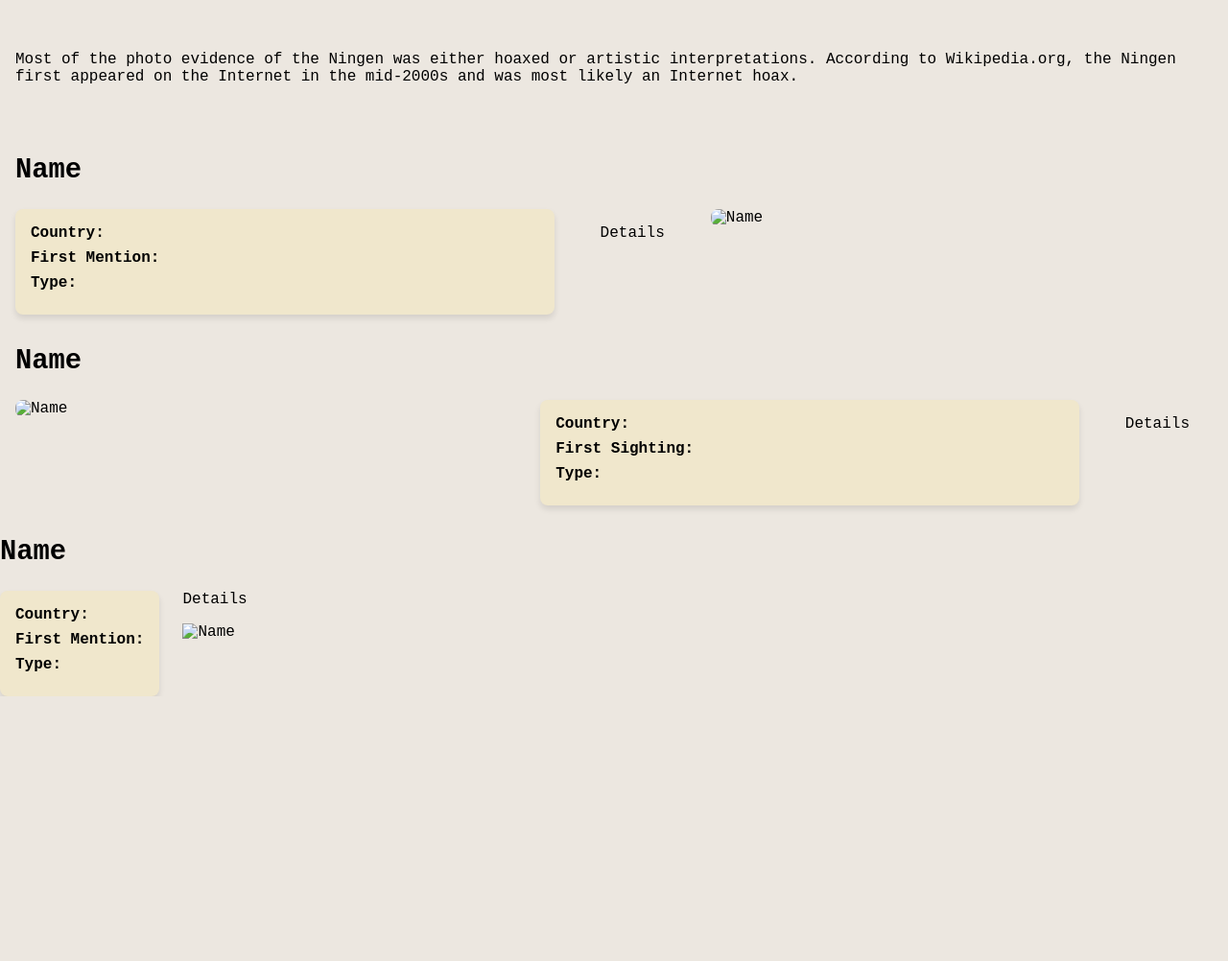
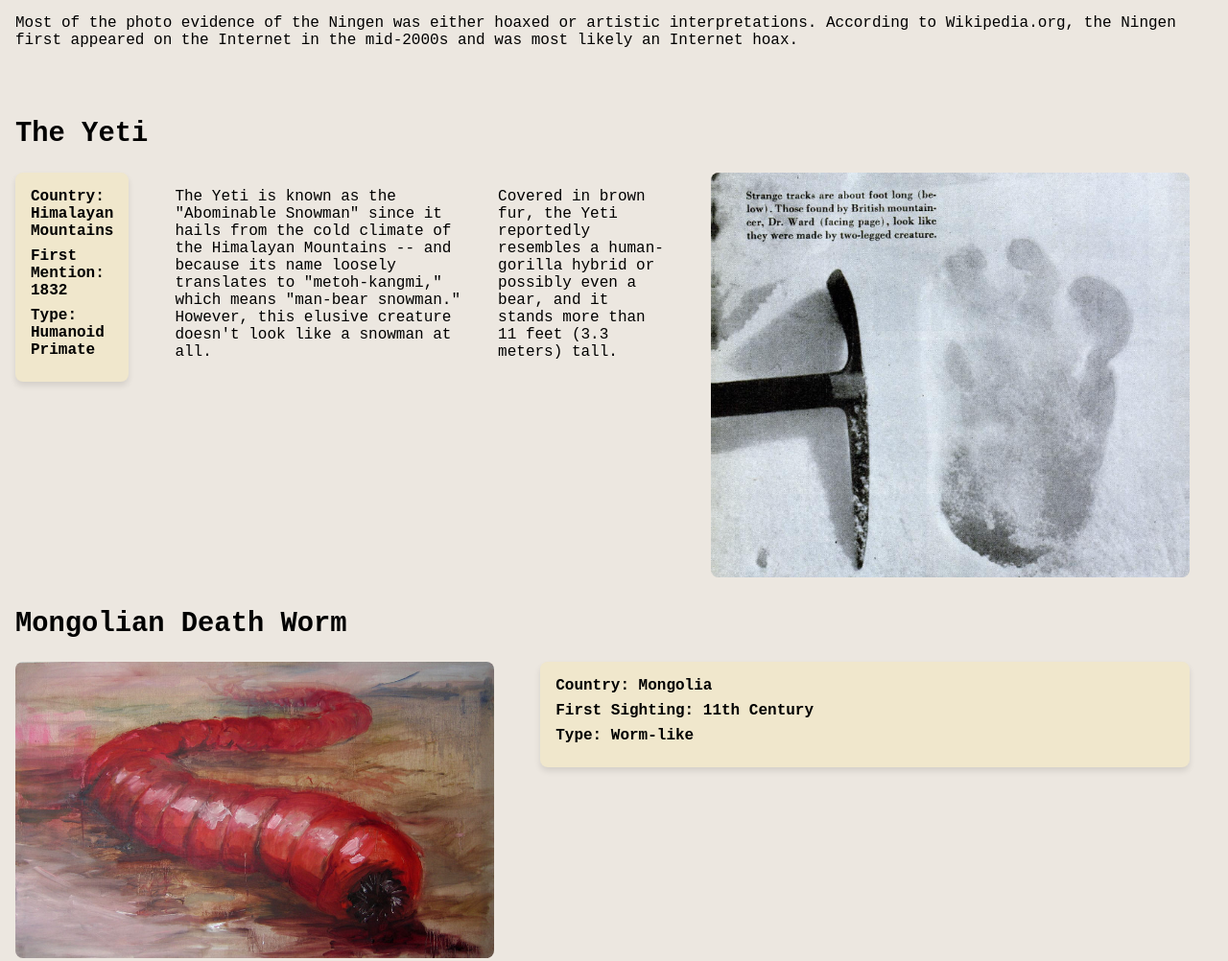
Before and after one commit to teaaraki/ics200_final, a website built with webpack: page src/pages/asia.html in a window 1280 px wide. Shown: the part 1449-2451 px from the top of the page at 96% size. Before the commit the page ends 2175 px from the top, so only its background shows below. Built offline with nearby package versions, Linux system fonts and the light colour scheme.

Commit message:
some placeholder text and more images

```diff
--- a/src/pages/asia.html
+++ b/src/pages/asia.html
@@ -62,54 +62,91 @@
 
 
   <section class="cryptid-section-asia">
-    <h2 class="cryptid-name">Name</h2>
+    <h2 class="cryptid-name">The Yeti</h2>
     <div class="cryptid-container right-image-asia">
       <div class="cryptid-info">
         <ul>
-          <li><strong>Country:</strong> </li>
-          <li><strong>First Mention:</strong> </li>
-          <li><strong>Type:</strong> </li>
+          <li><strong>Country: Himalayan Mountains</strong> </li>
+          <li><strong>First Mention: 1832</strong> </li>
+          <li><strong>Type: Humanoid Primate</strong> </li>
         </ul>
     </div>
         <p>
-          Details
+            The Yeti is known as the "Abominable Snowman" since it hails
+            from the cold climate of the Himalayan Mountains -- and
+            because its name loosely translates to "metoh-kangmi," which
+            means "man-bear snowman." However, this elusive creature
+            doesn't look like a snowman at all.
+            </p>
+            <p>
+            Covered in brown fur, the Yeti reportedly resembles a
+            human-gorilla hybrid or possibly even a bear, and it stands
+            more than 11 feet (3.3 meters) tall.
         </p>
 
-      <img src="../assets/image.jpg" alt="Name" />
+      <img src="../assets/yeti.png" alt="Name" />
     </div>
   </section>
 
   <section class="cryptid-section-asia">
-    <h2 class="cryptid-name">Name</h2>
+    <h2 class="cryptid-name">Mongolian Death Worm</h2>
     <div class="cryptid-container left-image-asia">
-      <img src="../assets/image.jpg" alt="Name" />
+      <img src="../assets/mongoliandeathworm.jpg" alt="name" />
       <div class="cryptid-info">
         <ul>
-          <li><strong>Country:</strong> </li>
-          <li><strong>First Sighting:</strong> </li>
-          <li><strong>Type:</strong> </li>
+          <li><strong>Country: Mongolia</strong></li>
+          <li><strong>First Sighting: 11th Century </strong></li>
+          <li><strong>Type: Worm-like</strong></li>
         </ul>
-    </div>
+        </div>
         <p>
-          Details
+            The Mongolian Death Worm's native name, Olgoi-Khorkhoi, means
+            "intestine worm" due to its red, blood-like color and size,
+            which is the size of an intestine. It has been described by
+            many people as being from 2-7 feet long and having the ability
+             to spit out a corrosive yellow saliva and to generate blasts
+             of electricity. However this latter power is thought of as
+             being folkloric by the nomads of the Gobi. Western culture
+             has come to call this monster the "Mongolian Death Worm".
+</p>
+<p>
+            Nobody is entirely sure what the worm actually is. Experts
+            are certain it is not a real worm because the Gobi Desert is
+            too hot an area for annelids to survive. Some have suggested
+            it might be a skink, but they have little legs and scaly skin
+            whereas witness accounts specify the worm is limbless and
+            smooth bodied. The most probable explanation is that the
+            Death Worm is a new species of amphisbaenia or worm-lizard,
+            a group of burrowing reptiles. Although the native Mongolian
+            people are convinced of the Death Worm's nature..
         </p>
     </div>
   </section>
 
-  <section class="cryptid-section">
-    <h2 class="cryptid-name">Name</h2>
-    <div class="cryptid-container right-image">
+  <section class="cryptid-section-asia">
+    <h2 class="cryptid-name">The Yeti</h2>
+    <div class="cryptid-container right-image-asia">
       <div class="cryptid-info">
         <ul>
-          <li><strong>Country:</strong></li>
-          <li><strong>First Mention:</strong> </li>
-          <li><strong>Type:</strong> </li>
+          <li><strong>Country: Himalayan Mountains</strong> </li>
+          <li><strong>First Mention: 1832</strong> </li>
+          <li><strong>Type: Humanoid Primate</strong> </li>
         </ul>
     </div>
         <p>
-         Details
+            The Yeti is known as the "Abominable Snowman" since it hails
+            from the cold climate of the Himalayan Mountains -- and
+            because its name loosely translates to "metoh-kangmi," which
+            means "man-bear snowman." However, this elusive creature
+            doesn't look like a snowman at all.
+            </p>
+            <p>
+            Covered in brown fur, the Yeti reportedly resembles a
+            human-gorilla hybrid or possibly even a bear, and it stands
+            more than 11 feet (3.3 meters) tall.
         </p>
-      <img src="../assets/image" alt="Name" />
+
+      <img src="../assets/yeti.png" alt="Name" />
     </div>
   </section>
 
```
Also changed, not shown: src/assets/asia-banner.jpg, src/assets/mongoliandeathworm.jpg (added), src/assets/yeti.png (added).
